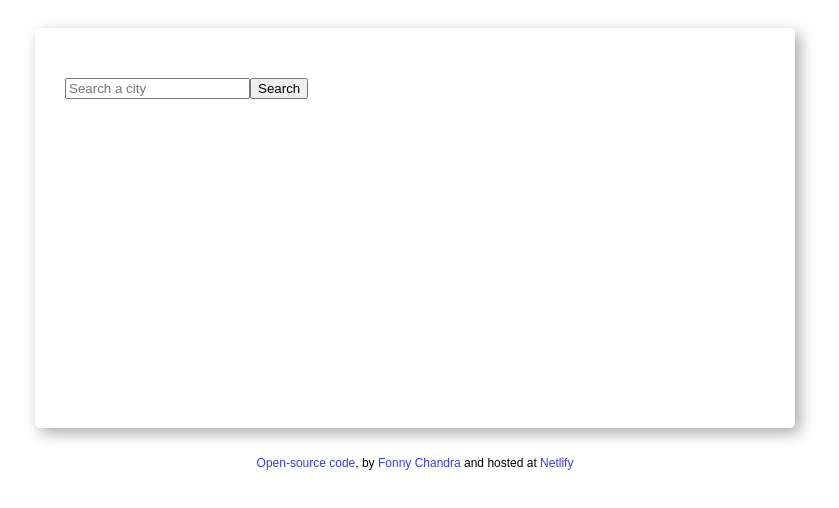
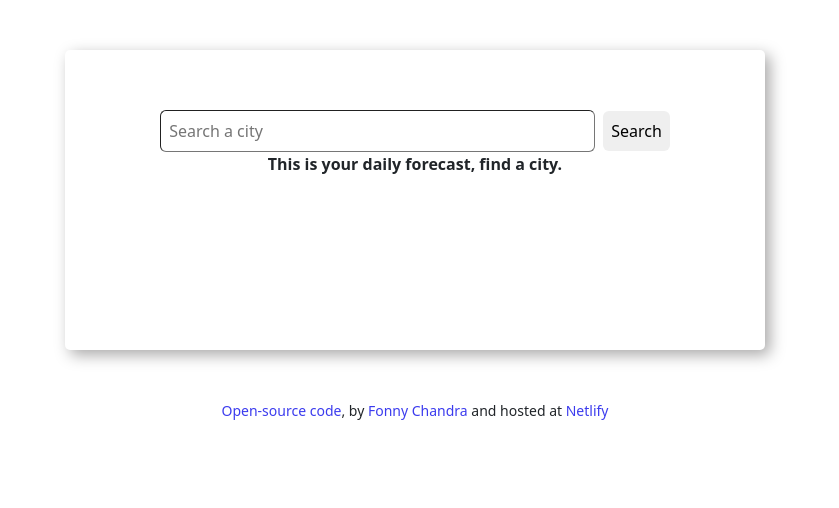
Before and after one commit to fonnycode/weather-react, a React (Create React App) app: page / in a window 1280 px wide. Shown: the top 508 px of the page, without its empty margins (225-1064 px from the left). Built offline with nearby package versions, Linux system fonts and the light colour scheme.

Commit message:
completed the search engine and includes bootstraps css .

```diff
--- a/src/App.css
+++ b/src/App.css
@@ -1,21 +1,32 @@
-.App {
-  text-align: left;
+.App{
+  text-align: center;
 }
+
 
 .App-header {
 
   display: block;
-  margin: 28px auto;
-  padding: 50px 30px;
+  margin: 50px auto;
+  padding: 60px 60px;
   border-radius: 5px;
   max-width: 700px;
   min-height: 300px;
   box-shadow: 5px 5px 15px #aaa9a9;
 }
 
-.App h1, h2{
+.App .degrees {
   text-transform: capitalize;
-  opacity: 75%;
-  font-size: 45px;
+  font-size: 50px;
   line-height: 0.5;
 }
+
+.App .units {
+  position: relative;
+  top: -20px;
+  margin: 0 5px;
+  font-size: 16px;
+}
+
+.App .main{
+  text-align: left;
+}
--- a/src/Search.js
+++ b/src/Search.js
@@ -1,20 +1,20 @@
 import React, { useState } from "react";
 import axios from "axios";
-
+import "bootstrap/dist/css/bootstrap.css";
 
 export default function Search() {
-    let [message, setMessage] = useState(false);
-  let [city, setCity] = useState("");
+  let [city, setCity] = useState("Montreal");
   let [weather, setWeather] = useState({});
+   let [content, setContent] = useState("");
 
   function displayWeather(response){
-    setMessage(true);
+    setContent("true");
     setWeather({
-        temperature: Math.round(response.data.main.temp),
-        description: response.data.weather[0].description,
-        wind: Math.round (response.data.wind.speed),
-        humidity: Math.round(response.data.main.humidity),
-
+      temperature: Math.round(response.data.main.temp),
+      description: response.data.weather[0].description,
+      wind: Math.round(response.data.wind.speed),
+      humidity: Math.round(response.data.main.humidity),
+      icon: `https://openweathermap.org/img/wn/${response.data.weather[0].icon}@2x.png`,
     });
   }
 
@@ -31,20 +31,59 @@ function updateCity(event){
 }
 let form =(
     <form onSubmit={handleSubmit}>
-        <input type="search" placeholder="Search a city" onChange={updateCity} />
-        <input type="submit" value="Search" />
+        <input type="search" className="w-75 p-2 me-2 rounded border-1" placeholder="Search a city" onChange={updateCity} />
+        <input type="submit" value="Search" className="p-2 border-0 rounded " />
     </form>
 );
-if (message){
+
+let heading = (
+  <div className="main">
+    <h1 className="cities ms-5 mt-5 text-capitalize"> {city} </h1>
+    <small className="ms-5">Last updated: Thursday 20:00</small>
+  </div>
+);
+
+let element = (
+  <div className="temperature container">
+    <div className="row mt-5">
+      <div className="col-4 mt-3">
+        <strong className="degrees">{weather.temperature}°</strong>
+        <span className="units">
+          <a href="/">C</a> | <a href="/">F</a>
+        </span>
+      </div>
+      <div className="col-4 mt-2 text-capitalize">
+        <strong>{weather.description}</strong>
+        <img src={weather.icon} alt={weather.description} width="120px" />
+      </div>
+      <div className="col-4 mt-2">
+        <ul>
+          <li className="list-unstyled">Humidity: {weather.humidity} %</li>
+          <li className="list-unstyled">Wind: {weather.wind} km/h</li>
+        </ul>
+      </div>
+    </div>
+  </div>
+);
+
+
+
+
+
+if (content){
     return (
       <div>
         {form}
-        <h1>{city}</h1>
-        <h2>{weather.temperature} °C</h2>
-
+        {heading}
+       {element}
       </div>
     );
 }else{
-    return form;
+    return (
+      <div>
+        {form}
+        <strong className="text-center">This is your daily forecast, find a city.</strong>
+      </div>
+    );
 }
 }
--- a/src/index.css
+++ b/src/index.css
@@ -1,10 +1,11 @@
 body {
-text-align: center;
+
 font-family: sans-serif;
 }
 
 .footer{
-  font-size: 12px;
+  text-align: center;
+  font-size: 14px;
 }
 
 .footer a{
```
